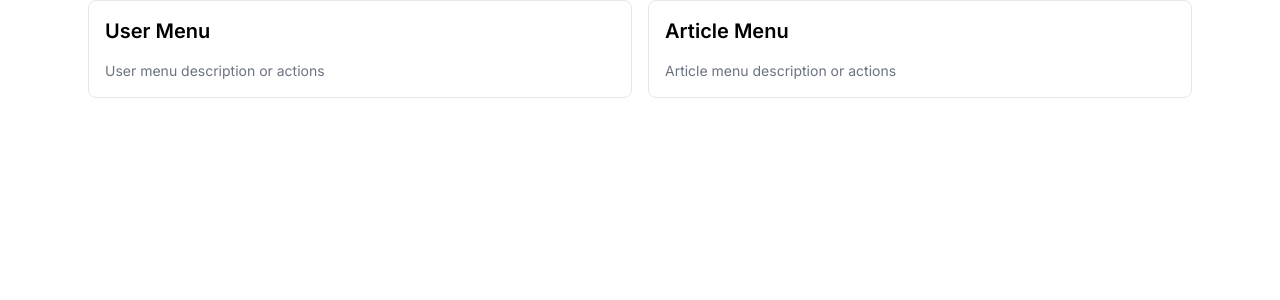
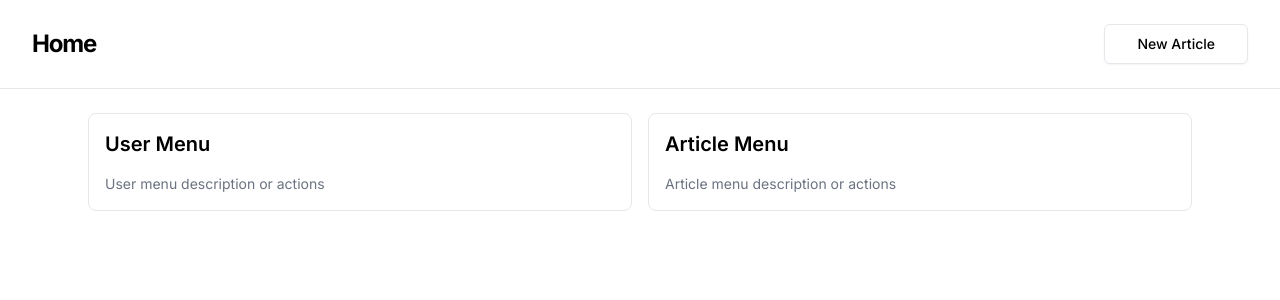
Before and after one commit to RyotaAbe1014/dev-diary, a Next.js app: page /user in a window 1280 px wide. Shown: the top 300 px of the page. Built offline with nearby package versions, Linux system fonts and the light colour scheme.

Commit message:
✨ feat: layout.tsx追加

```diff
--- /dev/null
+++ b/src/app/(routes)/user/layout.tsx
@@ -0,0 +1,28 @@
+import Link from "next/link"
+
+export default function Layout({
+  children,
+}: {
+  children: React.ReactNode
+}) {
+  return (
+    <div className="flex flex-col min-h-screen">
+      <header className="border-b">
+        <div className="container py-4 md:py-6">
+          <div className="flex items-center gap-4">
+            <h1 className="text-2xl font-bold tracking-tighter">Home</h1>
+            <Link
+              className="ml-auto inline-flex h-10 items-center rounded-md border border-gray-200 border-gray-200 bg-white px-8 text-sm font-medium shadow-sm transition-colors hover:bg-gray-100 hover:text-gray-900 dark:border-gray-800 dark:border-gray-800 dark:bg-gray-950 dark:hover:bg-gray-800 dark:hover:text-gray-50"
+              href="#"
+            >
+              New Article
+            </Link>
+          </div>
+        </div>
+      </header>
+      <main className="flex-1 py-4 md:py-6">
+        {children}
+      </main>
+    </div>
+  )
+}
```
